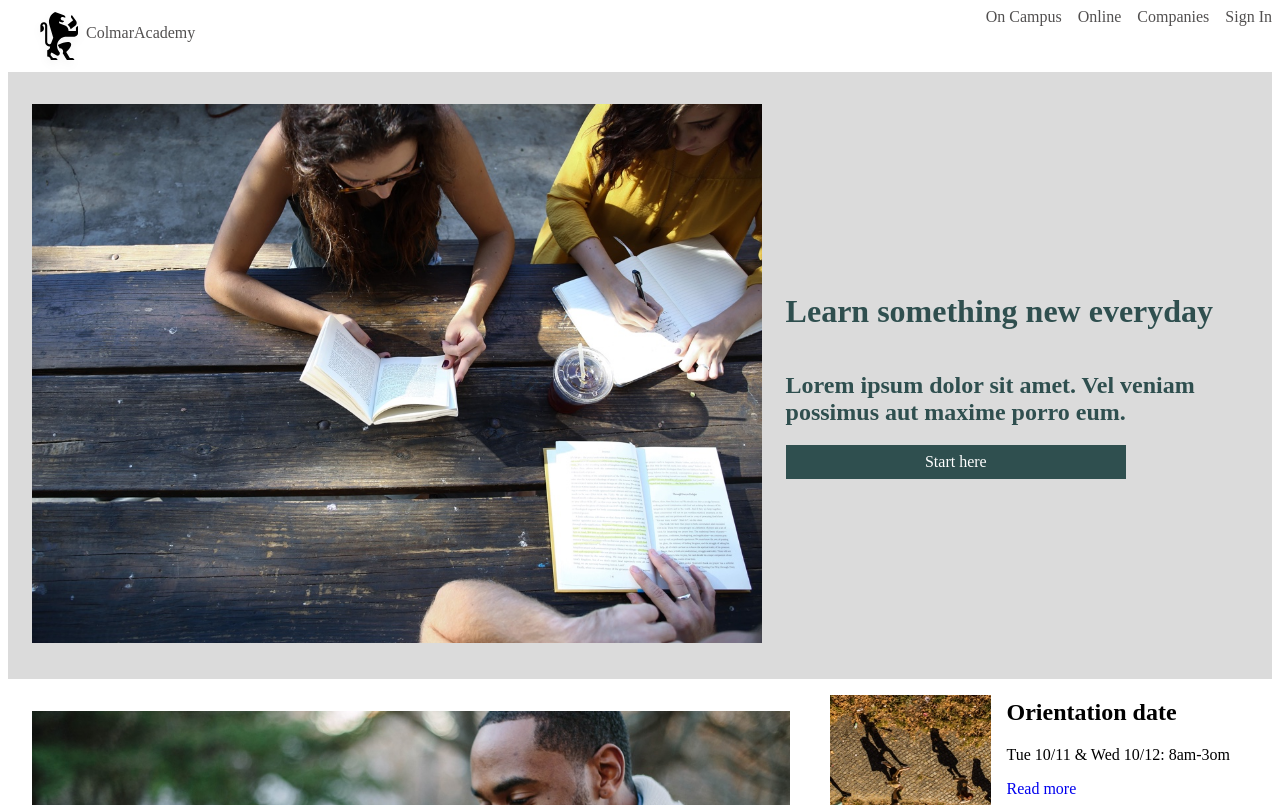
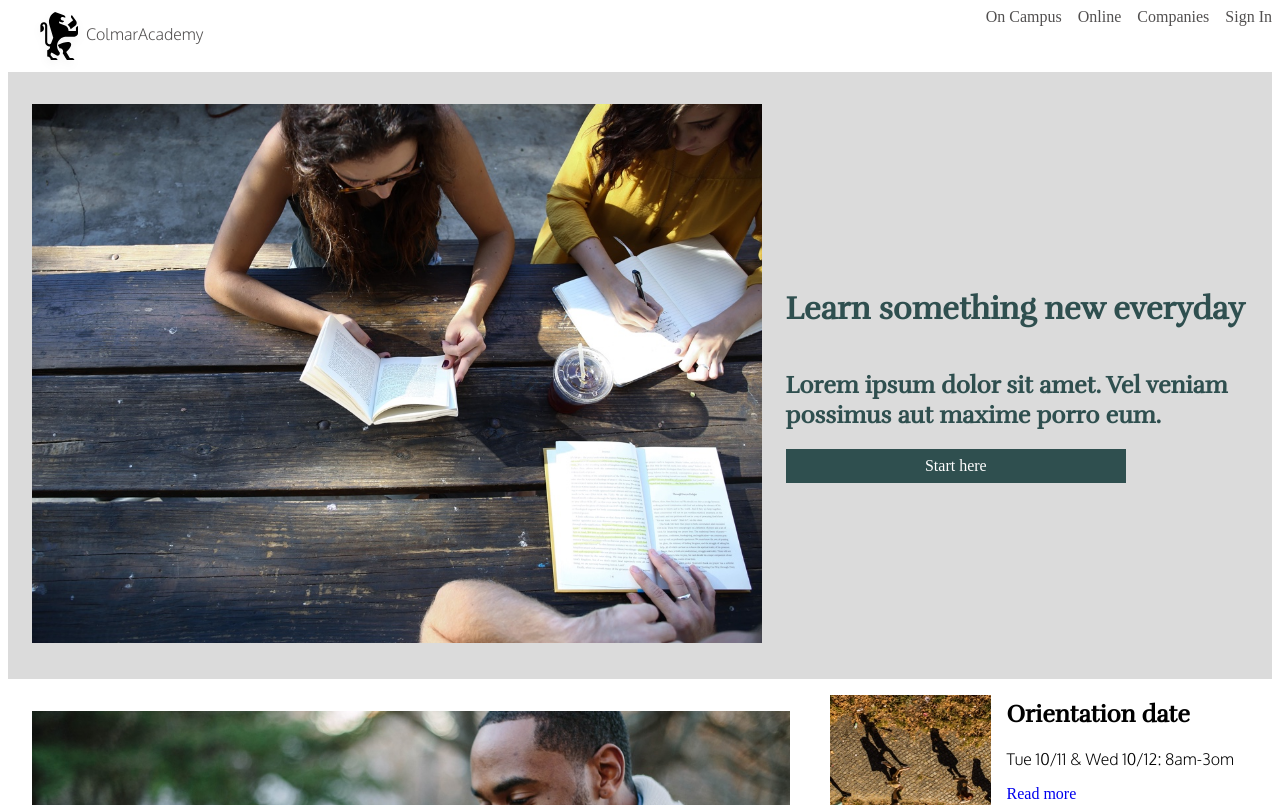
Before and after one commit to piqueen314/ColmarAcademy, a plain HTML site: page index.html in a window 1280 px wide. Shown: the top 805 px of the page. Drawn offline with Linux system fonts and the light colour scheme.

Commit message:
font change

```diff
--- a/resources/css/style.css
+++ b/resources/css/style.css
@@ -10,6 +10,16 @@
     src: url('../fonts/Rufina-Regular.ttf') format('truetype'),
          url('../fonts/Rufina-Bold.ttf') format('truetype')
 
+}
+h1 {
+    font-family: 'Rufina';
+    font-weight: bold;
+}
+h2{
+    font-family: 'Rufina';
+}
+p{
+    font-family: Oxygen;
 }
 /* navigation bar */
 nav{
@@ -282,7 +292,6 @@ a:active { text-decoration: none; }
  .exhibit-section h1{
      padding: 32px 0;
      text-align: center;
-
  }
  .exhibit-left{
      width: 60%;
```
